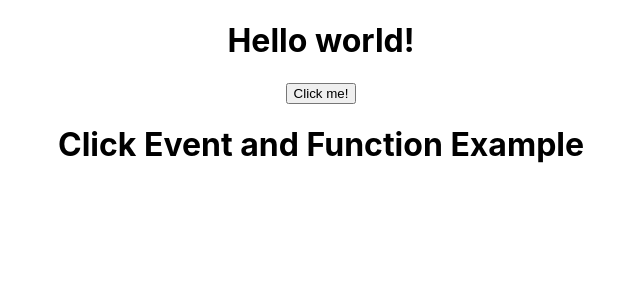
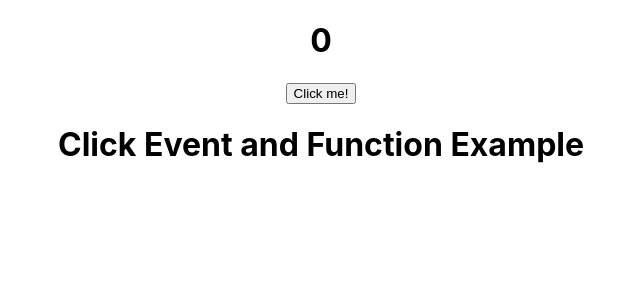
Before and after one commit to rohitbhardwaj9/react-js-tutorial, a React (Create React App) app in the folder learn-react/: page / in a window 1280 px wide. Shown: the top 300 px of the page, without its empty margins (319-959 px from the left). Built offline with nearby package versions, Linux system fonts and the light colour scheme.

Commit message:
increate data value on every click event

```diff
--- a/learn-react/src/App.js
+++ b/learn-react/src/App.js
@@ -5,16 +5,16 @@ import { useState } from 'react';
 
 function App() {
 
-  function Apple(){
-    alert("Function Called");
+  const [data, setData] = useState(0);
+
+  function updateData(){
+    setData(data+1);
   }
 
   return (
  <div className="App">
-      <h1>Hello world!</h1>
-      {/* we can pass a function to event like this too */}
-      <button onClick={()=> Apple() }>Click me!</button>
-      {/* Now, this will exact react what we want */}
+      <h1>{data}</h1>
+      <button onClick={()=> updateData() }>Click me!</button>
       <User/>
     </div>
   );
```
